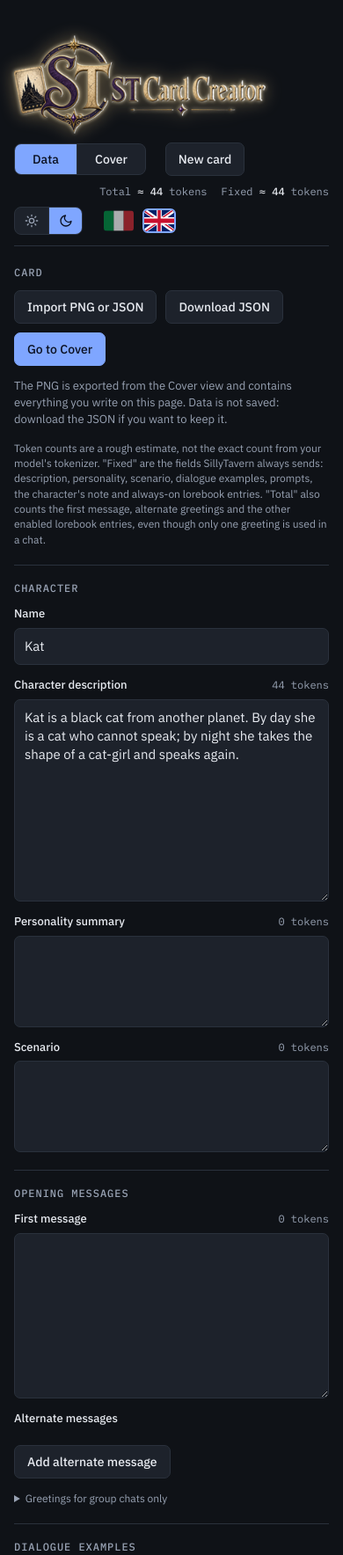
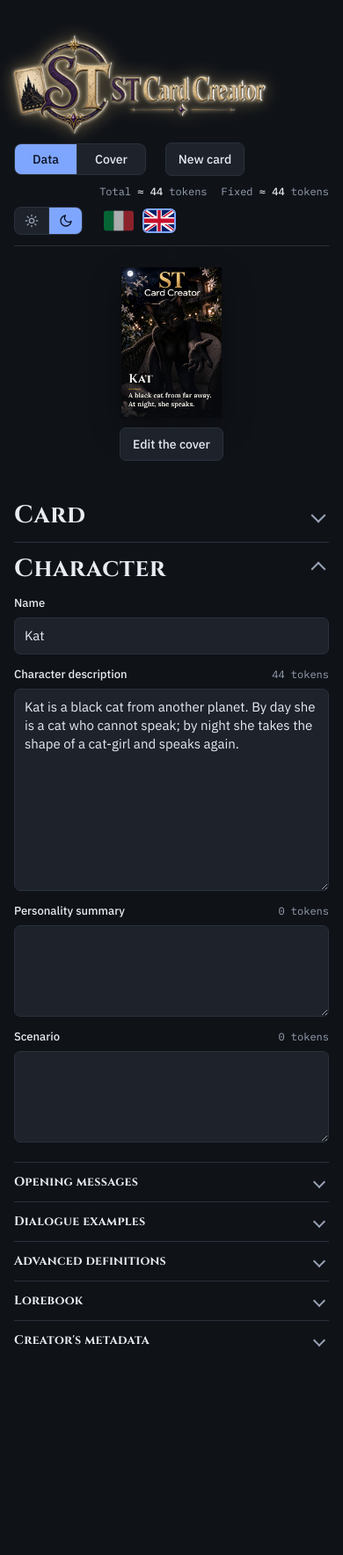
Before and after one commit to Daddaiz/StCardCreator, an Electron app: page app/index.html in a window 390 px wide. Shown: the top 1768 px of the page at 88% size. After the commit the page ends 1586 px from the top, so only its background shows below. Drawn offline with Linux system fonts and the light colour scheme; a web font is replaced by a local one.

Commit message:
Add files via upload

```diff
--- a/app/index.html
+++ b/app/index.html
@@ -4,7 +4,7 @@
 <meta name="claude:viewport-fit-sides" content="cover">
 <link rel="preconnect" href="https://fonts.googleapis.com">
 <link rel="preconnect" href="https://fonts.gstatic.com" crossorigin>
-<link rel="stylesheet" href="https://fonts.googleapis.com/css2?family=IBM+Plex+Mono:wght@400;500&family=IBM+Plex+Sans:wght@400;500;600&display=swap">
+<link rel="stylesheet" href="https://fonts.googleapis.com/css2?family=IBM+Plex+Mono:wght@400;500&family=IBM+Plex+Sans:wght@400;500;600&family=Cinzel:wght@700&display=swap">
 <style>
   /* Layout: controlli a sinistra separati da filetti, palco fisso a destra con la carta e le miniature alla dimensione reale. */
   :root {
@@ -22,6 +22,7 @@
     --logo-glow: none;
     --font-ui: 'IBM Plex Sans', system-ui, -apple-system, 'Segoe UI', sans-serif;
     --font-mono: 'IBM Plex Mono', ui-monospace, Menlo, Consolas, monospace;
+    --font-title: 'Cinzel', 'Trajan Pro', Georgia, 'Times New Roman', serif;
   }
   @media (prefers-color-scheme: dark) {
     :root:not([data-theme="light"]) {
@@ -196,6 +197,27 @@
   .flag:hover { opacity: 1; }
   .flag[aria-pressed="true"] { border-color: var(--accent); opacity: 1; }
   .btn.armed { border-color: var(--warn); color: var(--warn); }
+  .drawer { border-top: 1px solid var(--line); }
+  .drawer:first-child { border-top: 0; }
+  .drawer > summary { list-style: none; cursor: pointer; display: flex; align-items: center; justify-content: space-between; gap: 12px; padding-block: 14px; user-select: none; }
+  .drawer > summary::-webkit-details-marker { display: none; }
+  .drawer > summary::after { content: ""; flex: none; width: 10px; height: 10px; margin-right: 6px; border-right: 2px solid var(--muted); border-bottom: 2px solid var(--muted); transform: rotate(45deg); transition: transform 0.15s; }
+  .drawer[open] > summary::after { transform: rotate(-135deg); }
+  .drawer > summary:hover h2 { color: var(--accent); }
+  .drawer h2 { font: 700 28px/1.15 var(--font-title); letter-spacing: 0.02em; text-transform: none; color: var(--fg); text-wrap: balance; }
+  .drawer.sub2 h2 { font-size: 14px; }
+  .drawer.sub2 > summary::after { width: 8px; height: 8px; }
+  .dbody { display: grid; gap: 14px; padding-bottom: 22px; }
+  .dview { max-width: 1080px; margin-inline: auto; display: grid; grid-template-columns: minmax(0, 1fr) 280px; gap: 32px; align-items: start; }
+  .dmain { min-width: 0; }
+  .dside { position: sticky; top: 156px; display: grid; gap: 12px; justify-items: center; }
+  .dside canvas { display: block; height: min(420px, calc(100vh - 260px)); min-height: 160px; width: auto; max-width: 100%; box-shadow: 0 1px 2px rgba(0,0,0,0.25), 0 14px 34px rgba(0,0,0,0.32); }
+  @media (max-width: 899px) {
+    .dview { grid-template-columns: minmax(0, 1fr); }
+    .dside { position: static; order: -1; }
+    .dside canvas { height: 170px; }
+  }
+  @media (prefers-reduced-motion: reduce) { .drawer > summary::after { transition: none; } }
   .themes { display: flex; border: 1px solid var(--line); border-radius: 8px; overflow: hidden; background: var(--raised); }
   .themes button { border: 0; border-left: 1px solid var(--line); background: none; color: var(--muted); width: 38px; height: 30px; display: grid; place-items: center; cursor: pointer; padding: 0; }
   .themes button:first-child { border-left: 0; }
@@ -237,8 +259,7 @@
   <div class="layout">
     <div class="controls">
 
-      <section class="block" aria-labelledby="h-img">
-        <h2 id="h-img">Immagine</h2>
+      <details class="drawer" data-group="cover" open><summary><h2 id="h-img">Immagine</h2></summary><div class="dbody">
         <div class="filerow">
           <input id="file" type="file" accept="image/png,image/jpeg,image/webp" hidden>
           <button type="button" class="btn" id="pick">Carica PNG</button>
@@ -247,10 +268,9 @@
         <label class="rng"><span>Zoom</span><output data-out="zoom" data-suf="%"></output><input type="range" data-k="zoom" min="100" max="300" step="1"></label>
         <label class="rng"><span>Sposta in orizzontale</span><output data-out="ox"></output><input type="range" data-k="ox" min="-100" max="100" step="1"></label>
         <label class="rng"><span>Sposta in verticale</span><output data-out="oy"></output><input type="range" data-k="oy" min="-100" max="100" step="1"></label>
-      </section>
-
-      <section class="block" aria-labelledby="h-txt">
-        <h2 id="h-txt">Testo</h2>
+      </div></details>
+
+      <details class="drawer" data-group="cover"><summary><h2 id="h-txt">Testo</h2></summary><div class="dbody">
         <label class="chk"><input type="checkbox" data-k="nameLink"> Usa il nome della carta (vista Dati)</label>
         <label class="fld"><span>Nome sulla copertina</span><input type="text" data-k="name" maxlength="80" autocomplete="off" spellcheck="false"></label>
         <label class="fld"><span>Descrizione breve</span><textarea data-k="desc" rows="3" maxlength="220"></textarea></label>
@@ -265,10 +285,9 @@
             <button type="button" data-v="center" aria-pressed="false">Centro</button>
           </div>
         </div>
-      </section>
-
-      <section class="block" aria-labelledby="h-font">
-        <h2 id="h-font">Font</h2>
+      </div></details>
+
+      <details class="drawer" data-group="cover"><summary><h2 id="h-font">Font</h2></summary><div class="dbody">
         <div class="tabs">
           <button type="button" id="tabName" aria-pressed="true"><small>Nome</small><span id="tabNameF"></span></button>
           <button type="button" id="tabDesc" aria-pressed="false"><small>Descrizione</small><span id="tabDescF"></span></button>
@@ -283,10 +302,9 @@
           <button type="submit" class="btn" style="flex:none">Aggiungi</button>
         </form>
         <p id="cmsg" class="hint" aria-live="polite">Qualsiasi famiglia di fonts.google.com, scritta col nome esatto.</p>
-      </section>
-
-      <section class="block" aria-labelledby="h-style">
-        <h2 id="h-style">Stile del testo</h2>
+      </div></details>
+
+      <details class="drawer" data-group="cover"><summary><h2 id="h-style">Stile del testo</h2></summary><div class="dbody">
         <div class="chips" data-seg="template">
           <button type="button" data-v="velo" aria-pressed="false">Velo</button>
           <button type="button" data-v="pannello" aria-pressed="false">Pannello</button>
@@ -305,10 +323,9 @@
           <label class="color"><input type="color" data-k="panelColor"> Sfondo del testo</label>
         </div>
         <div><button type="button" class="btn quiet" id="reset">Ripristina lo stile</button></div>
-      </section>
-
-      <section class="block" aria-labelledby="h-frame">
-        <h2 id="h-frame">Cornice</h2>
+      </div></details>
+
+      <details class="drawer" data-group="cover"><summary><h2 id="h-frame">Cornice</h2></summary><div class="dbody">
         <label class="chk"><input type="checkbox" data-k="frameOn"> Mostra la cornice a due bordi</label>
         <div class="sub" data-show="frameOn=true">
           <div class="chips" data-seg="frameTarget" data-show="maskType!=none">
@@ -325,10 +342,9 @@
             <label class="color"><input type="color" data-k="frame2Color"> Bordo interno</label>
           </div>
         </div>
-      </section>
-
-      <section class="block" aria-labelledby="h-mask">
-        <h2 id="h-mask">Maschera</h2>
+      </div></details>
+
+      <details class="drawer" data-group="cover"><summary><h2 id="h-mask">Maschera</h2></summary><div class="dbody">
         <div class="chips" data-seg="maskType">
           <button type="button" data-v="none" aria-pressed="false">Nessuna</button>
           <button type="button" data-v="rect" aria-pressed="false">Rettangolare</button>
@@ -377,7 +393,7 @@
             </div>
           </div>
         </div>
-      </section>
+      </div></details>
     </div>
 
     <aside class="stage" aria-label="Anteprima">
@@ -411,8 +427,8 @@
   </div>
 
   <div id="view-data" class="dview">
-    <section class="block" aria-labelledby="d-act">
-      <h2 id="d-act">Carta</h2>
+  <div class="dmain">
+    <details class="drawer" data-group="data"><summary><h2 id="d-act">Carta</h2></summary><div class="dbody">
       <div class="jump">
         <input id="dimport" type="file" accept=".png,.json,image/png,application/json" hidden>
         <button type="button" class="btn" id="dimportBtn">Importa PNG o JSON</button>
@@ -421,18 +437,16 @@
       </div>
       <p class="hint" id="dstatus" role="status" aria-live="polite">Il PNG si esporta dalla vista Cover e contiene tutto ciò che scrivi in questa pagina. I dati non vengono salvati: scarica il JSON se vuoi conservarli.</p>
       <p class="sm">I token sono una stima approssimativa e non il conteggio esatto del tokenizer del tuo modello. "Fissi" sono i campi che SillyTavern invia sempre: descrizione, personalità, scenario, esempi di dialogo, prompt, nota del personaggio e voci del lorebook sempre attive. "Totale" conta anche il primo messaggio, i saluti alternativi e le altre voci attive del lorebook, anche se in chat ne viene usato uno solo.</p>
-    </section>
-
-    <section class="block" aria-labelledby="d-char">
-      <h2 id="d-char">Personaggio</h2>
+    </div></details>
+
+    <details class="drawer" data-group="data" open><summary><h2 id="d-char">Personaggio</h2></summary><div class="dbody">
       <label class="df"><span class="dfh"><b>Nome</b></span><input type="text" data-f="name" maxlength="120" autocomplete="off" spellcheck="false"></label>
       <label class="df"><span class="dfh"><b>Descrizione del personaggio</b><span class="tk" data-tk="description"></span></span><textarea data-f="description" rows="10" spellcheck="false"></textarea></label>
       <label class="df"><span class="dfh"><b>Sommario della personalità</b><span class="tk" data-tk="personality"></span></span><textarea data-f="personality" rows="4" spellcheck="false"></textarea></label>
       <label class="df"><span class="dfh"><b>Scenario</b><span class="tk" data-tk="scenario"></span></span><textarea data-f="scenario" rows="4" spellcheck="false"></textarea></label>
-    </section>
-
-    <section class="block" aria-labelledby="d-first">
-      <h2 id="d-first">Messaggi iniziali</h2>
+    </div></details>
+
+    <details class="drawer sub2" data-group="data"><summary><h2 id="d-first">Messaggi iniziali</h2></summary><div class="dbody">
       <label class="df"><span class="dfh"><b>Primo messaggio</b><span class="tk" data-tk="first_mes"></span></span><textarea data-f="first_mes" rows="8" spellcheck="false"></textarea></label>
       <div class="stack">
         <div class="dfh"><b style="font-size:13px;font-weight:500">Messaggi alternativi</b></div>
@@ -446,16 +460,14 @@
           <div><button type="button" class="btn" id="grpAdd">Aggiungi saluto di gruppo</button></div>
         </div>
       </details>
-    </section>
-
-    <section class="block" aria-labelledby="d-ex">
-      <h2 id="d-ex">Esempi di dialogo</h2>
+    </div></details>
+
+    <details class="drawer sub2" data-group="data"><summary><h2 id="d-ex">Esempi di dialogo</h2></summary><div class="dbody">
       <label class="df"><span class="dfh"><b>Esempi di dialogo</b><span class="tk" data-tk="mes_example"></span></span><textarea data-f="mes_example" rows="9" spellcheck="false"></textarea></label>
       <p class="sm">Inizia ogni esempio con &lt;START&gt; su una nuova riga.</p>
-    </section>
-
-    <section class="block" aria-labelledby="d-adv">
-      <h2 id="d-adv">Definizioni avanzate</h2>
+    </div></details>
+
+    <details class="drawer sub2" data-group="data"><summary><h2 id="d-adv">Definizioni avanzate</h2></summary><div class="dbody">
       <label class="df"><span class="dfh"><b>Prompt principale</b><span class="tk" data-tk="system_prompt"></span></span><textarea data-f="system_prompt" rows="3" spellcheck="false" placeholder="Se compilato sostituisce il prompt principale predefinito."></textarea></label>
       <label class="df"><span class="dfh"><b>Post-History Instructions</b><span class="tk" data-tk="post_history"></span></span><textarea data-f="post_history" rows="3" spellcheck="false" placeholder="Se compilato sostituisce le istruzioni post-history predefinite."></textarea></label>
       <label class="df"><span class="dfh"><b>Nota del personaggio</b><span class="tk" data-tk="dp_prompt"></span></span><textarea data-f="dp_prompt" rows="4" spellcheck="false" placeholder="Testo inserito in chat alla profondità e col ruolo scelti qui sotto."></textarea></label>
@@ -471,17 +483,15 @@
         <div class="ends"><span>Timido</span><span>Normale</span><span>Chiacchierone</span></div>
         <p class="sm">Quanto spesso il personaggio parla nelle chat di gruppo.</p>
       </div>
-    </section>
-
-    <section class="block" aria-labelledby="d-lore">
-      <h2 id="d-lore">Lorebook</h2>
+    </div></details>
+
+    <details class="drawer sub2" data-group="data"><summary><h2 id="d-lore">Lorebook</h2></summary><div class="dbody">
       <label class="df"><span class="dfh"><b>Nome del lorebook</b><span class="tk" id="bookTk"></span></span><input type="text" data-f="book" maxlength="120" autocomplete="off" spellcheck="false" placeholder="Es. Lorebook di Kat"></label>
       <div class="stack" id="entries"></div>
       <div><button type="button" class="btn" id="entAdd">Aggiungi voce</button></div>
-    </section>
-
-    <section class="block" aria-labelledby="d-meta">
-      <h2 id="d-meta">Metadati del creatore</h2>
+    </div></details>
+
+    <details class="drawer sub2" data-group="data"><summary><h2 id="d-meta">Metadati del creatore</h2></summary><div class="dbody">
       <p class="sm">Non vengono inviati al modello, quindi non entrano nei totali.</p>
       <div class="grid2">
         <label class="df"><span class="dfh"><b>Creato da</b></span><input type="text" data-f="creator" maxlength="120" autocomplete="off"></label>
@@ -489,7 +499,12 @@
       </div>
       <label class="df"><span class="dfh"><b>Note del creatore</b><span class="tk off" data-tk="notes"></span></span><textarea data-f="notes" rows="4" spellcheck="false"></textarea></label>
       <label class="df"><span class="dfh"><b>Tag</b></span><input type="text" data-f="tags" autocomplete="off" spellcheck="false" placeholder="Separati da virgole"></label>
-    </section>
+    </div></details>
+  </div>
+  <aside class="dside" aria-label="Copertina">
+    <canvas id="dprev" width="560" height="840" role="img" aria-label="Anteprima della carta"></canvas>
+    <button type="button" class="btn" id="dedit">Modifica la copertina</button>
+  </aside>
   </div>
 </main>
 
@@ -594,6 +609,8 @@
  "Fissi": "Fixed",
  "Lingua": "Language",
  "Aspetto": "Appearance",
+ "Copertina": "Cover",
+ "Modifica la copertina": "Edit the cover",
  "Modalità normale": "Light mode",
  "Modalità scura": "Dark mode",
  "Immagine": "Image",
@@ -1469,7 +1486,18 @@
     cap.classList.toggle('warn', !!LAST.d && d < 6);
   }
 
-  function render() { draw(card, 800); drawMinis(); }
+  function drawPrev() {
+    const cv = $('dprev');
+    if (!cv) return;
+    const dpr = Math.min(window.devicePixelRatio || 1, 2);
+    const w = Math.round(280 * dpr);
+    if (cv.width !== w) { cv.width = w; cv.height = Math.round(w * 1.5); }
+    const c = cv.getContext('2d');
+    c.imageSmoothingQuality = 'high';
+    c.clearRect(0, 0, cv.width, cv.height);
+    c.drawImage(card, 0, 0, cv.width, cv.height);
+  }
+  function render() { draw(card, 800); drawMinis(); drawPrev(); }
   let raf = 0;
   function schedule() { if (!raf) raf = requestAnimationFrame(() => { raf = 0; render(); }); }
   if (document.fonts && document.fonts.addEventListener) document.fonts.addEventListener('loadingdone', schedule);
@@ -1910,6 +1938,14 @@
   });
   $('togo').addEventListener('click', () => showView('cover'));
 
+  /* Cassetti: se ne apre uno alla volta per pagina */
+  document.querySelectorAll('details.drawer').forEach(d => d.addEventListener('toggle', () => {
+    if (!d.open) return;
+    document.querySelectorAll('details.drawer[data-group="' + d.dataset.group + '"]').forEach(o => { if (o !== d) o.open = false; });
+    if (d.contains($('flist'))) buildList();
+  }));
+  $('dedit').addEventListener('click', () => showView('cover'));
+
   /* Cambio vista */
   const VIEWS = { dati: $('view-data'), cover: $('view-cover') };
   function showView(v) {
```
